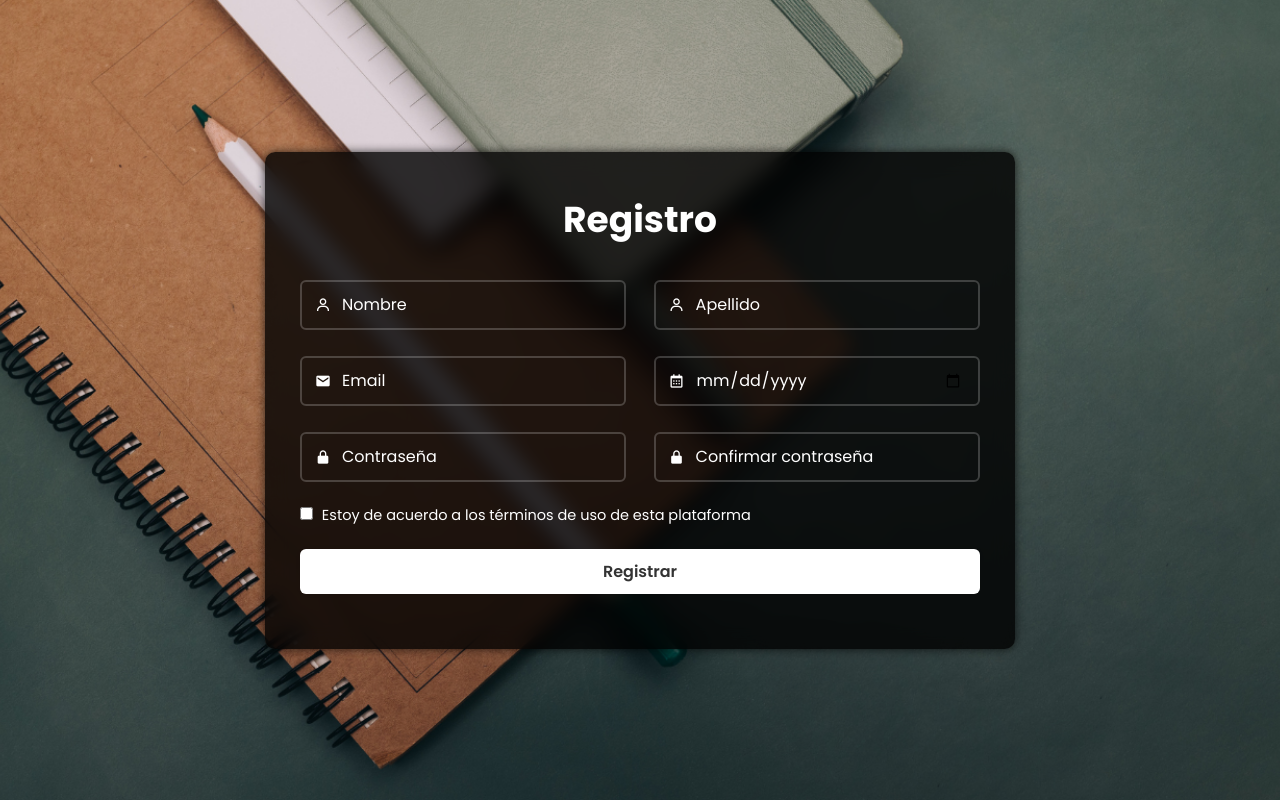
After one commit to andres-trrs/calendario_estudiantes, a Django app: page /register/ in a window 1280 px wide. The commit adds this page. Run offline with Django 5.2, Linux system fonts and the light colour scheme.

Commit message:
formulario de registro agregado funcionando

```diff
--- a/calendarioApp/views.py
+++ b/calendarioApp/views.py
@@ -2,8 +2,8 @@ from django.shortcuts import render, redirect
 from django.contrib import messages
 from .models import Usuario
 
-def muestrahome (request):
-    return render (request, 'home.html')
+def muestrahome(request):
+    return render(request, 'home.html')
 
 def login(request):
     if request.method == 'POST':
@@ -16,3 +16,28 @@ def login(request):
         except Usuario.DoesNotExist:
             messages.error(request, "Credenciales incorrectas")
     return render(request, 'login.html')
+
+def register(request):
+    if request.method == 'POST':
+        nombre = request.POST.get('nombre')
+        apellido = request.POST.get('apellido')
+        correo = request.POST.get('correo')
+        contrasena = request.POST.get('contrasena')
+        fecha_nacimiento = request.POST.get('fecha_nacimiento')
+
+        # Verificar si el correo ya está registrado
+        if Usuario.objects.filter(correo=correo).exists():
+            messages.error(request, "El correo ya está registrado.")
+        else:
+            # Crear el usuario
+            Usuario.objects.create(
+                nombre=nombre,
+                apellido=apellido,
+                correo=correo,
+                contrasena=contrasena,
+                fecha_nacimiento=fecha_nacimiento
+            )
+            messages.success(request, "Usuario registrado exitosamente.")
+            return redirect('login')  # Redirige a la página de login tras registrarse
+
+    return render(request, 'registration.html')
--- a/calendario_estudiantes/urls.py
+++ b/calendario_estudiantes/urls.py
@@ -16,10 +16,11 @@ Including another URLconf
 """
 from django.contrib import admin
 from django.urls import path
-from calendarioApp.views import login, muestrahome
+from calendarioApp.views import login, muestrahome, register
 
 urlpatterns = [
     path('admin/', admin.site.urls),
     path ('', login, name='login'),
+    path('register/', register, name='register'),
     path('home/', muestrahome, name='home',)
 ]
--- /dev/null
+++ b/static/styles/registrationstyle.css
@@ -0,0 +1,97 @@
+@import url("https://fonts.googleapis.com/css2?family=Poppins:wght@300;400;500;600;700;800;900&display=swap");
+
+* {
+    margin: 0;
+    padding: 0;
+    box-sizing: border-box;
+    font-family: "Poppins", sans-serif;
+}
+
+body {
+    background-image: url("{% static 'images/fondoregistration.png' %}");
+    display: flex;
+    justify-content: center;
+    align-items: center;
+    min-height: 100vh;
+    background-size: cover;
+    background-position: center;
+    flex-direction: column;
+}
+
+.wrapper {
+    width: 750px;
+    background-color: rgba(0, 0, 0, 0.8);
+    box-shadow: 0 0 10px rgba(0, 0, 0, 0.722);
+    backdrop-filter: blur(10px);
+    border-radius: 10px;
+    color: #fff;
+    padding: 40px 35px 55px;
+    margin:0 10px;
+}
+.wrapper h1{
+    font-size: 36px;
+    text-align: center;
+    margin-bottom: 20px;
+}
+
+.wrapper .input-box{
+    display: flex;
+    justify-content: space-between;
+    flex-wrap: wrap;
+}
+
+.input-box .input-field {
+    position: relative;
+    width: 48%;
+    height: 50px;
+    margin: 13px 0;
+}
+.input-box .input-field input {
+    width: 100%;
+    height: 100%;
+    background: transparent;
+    border: 2px solid rgba(255, 255, 255, .2);
+    outline: none;
+    font-size: 16px;
+    color: #fff;
+    border-radius: 6px;
+    padding: 15px 15px 15px 40px;
+}
+.input-box .input-field input::placeholder {
+    color: #fff;
+}
+.input-box .input-field i {
+    position: absolute;
+    left: 15px;
+    top: 50%;
+    transform: translateY(-50%);
+}
+
+.wrapper label {
+    display: inline-block;
+    font-size: 14.5px;
+    margin: 10px 0 23px;
+}
+.wrapper label input {
+    accent-color: #fff;
+    margin-right: 5px;
+}
+.wrapper .btn {
+    width: 100%;
+    height: 45px;
+    background: #fff;
+    border: none;
+    outline: none;
+    border-radius: 6px;
+    box-shadow: 0 0 10px rgba(0, 0, 0, .1);
+    cursor: pointer;
+    font-size: 16px;
+    color: #333;
+    font-weight: 600;
+}
+@media (max-width: 576px) {
+    .input-box .input-field {
+        width: 100%;
+        margin: 10px 0;
+    }
+}
--- a/templates/login.html
+++ b/templates/login.html
@@ -10,8 +10,6 @@
     <style>
         body {
             background-image: url("{% static 'images/fondo.png' %}");
-            background-size: cover;
-            background-position: center;
         }
     </style>
 </head>
@@ -53,7 +51,7 @@
             <button type="submit" class="btn">Iniciar sesión</button>
 
             <div class="registrar-usuario">
-                <p>¿No tienes una cuenta? <a href="#">Regístrate</a></p>
+                <p>¿No tienes una cuenta? <a href="{% url 'register' %}">Regístrate</a></p>
             </div>
         </form>
     </div>
--- /dev/null
+++ b/templates/registration.html
@@ -0,0 +1,64 @@
+{% load static %}
+<!DOCTYPE html>
+<html lang="en">
+<head>
+    <meta charset="UTF-8">
+    <meta name="viewport" content="width=device-width, initial-scale=1.0">
+    <link rel="stylesheet" href="{% static 'styles/registrationstyle.css' %}">
+    <link href='https://unpkg.com/boxicons@2.1.4/css/boxicons.min.css' rel='stylesheet'>
+    <title>Registro</title>
+    <style>
+        body {
+            background-image: url("{% static 'images/fondo.png' %}");
+        }
+    </style>
+</head>
+
+<body>
+    <div class="wrapper">
+        <form action="{% url 'register' %}" method="post">
+            {% csrf_token %}
+            <h1>Registro</h1>
+
+            <div class="input-box">
+                <div class="input-field">
+                    <input type="text" name="nombre" placeholder="Nombre" required>
+                    <i class='bx bx-user'></i>
+                </div>
+                <div class="input-field">
+                    <input type="text" name="apellido" placeholder="Apellido" required>
+                    <i class='bx bx-user'></i>
+                </div>
+            </div>
+
+            <div class="input-box">
+                <div class="input-field">
+                    <input type="email" name="correo" placeholder="Email" required>
+                    <i class='bx bxs-envelope'></i>
+                </div>
+                <div class="input-field">
+                    <input type="date" name="fecha_nacimiento" placeholder="Fecha de nacimiento" required>
+                    <i class='bx bx-calendar'></i>
+                </div>
+            </div>
+
+            <div class="input-box">
+                <div class="input-field">
+                    <input type="password" name="contrasena" placeholder="Contraseña" required>
+                    <i class='bx bxs-lock-alt'></i>
+                </div>
+                <div class="input-field">
+                    <input type="password" name="confirmar_contrasena" placeholder="Confirmar contraseña" required>
+                    <i class='bx bxs-lock-alt'></i>
+                </div>
+            </div>
+
+            <label>
+                <input type="checkbox" required> Estoy de acuerdo a los términos de uso de esta plataforma
+            </label>
+
+            <button type="submit" class="btn">Registrar</button>
+        </form>
+    </div>
+</body>
+</html>
```
Also changed, not shown: static/images/fondoregistration.png (added).
